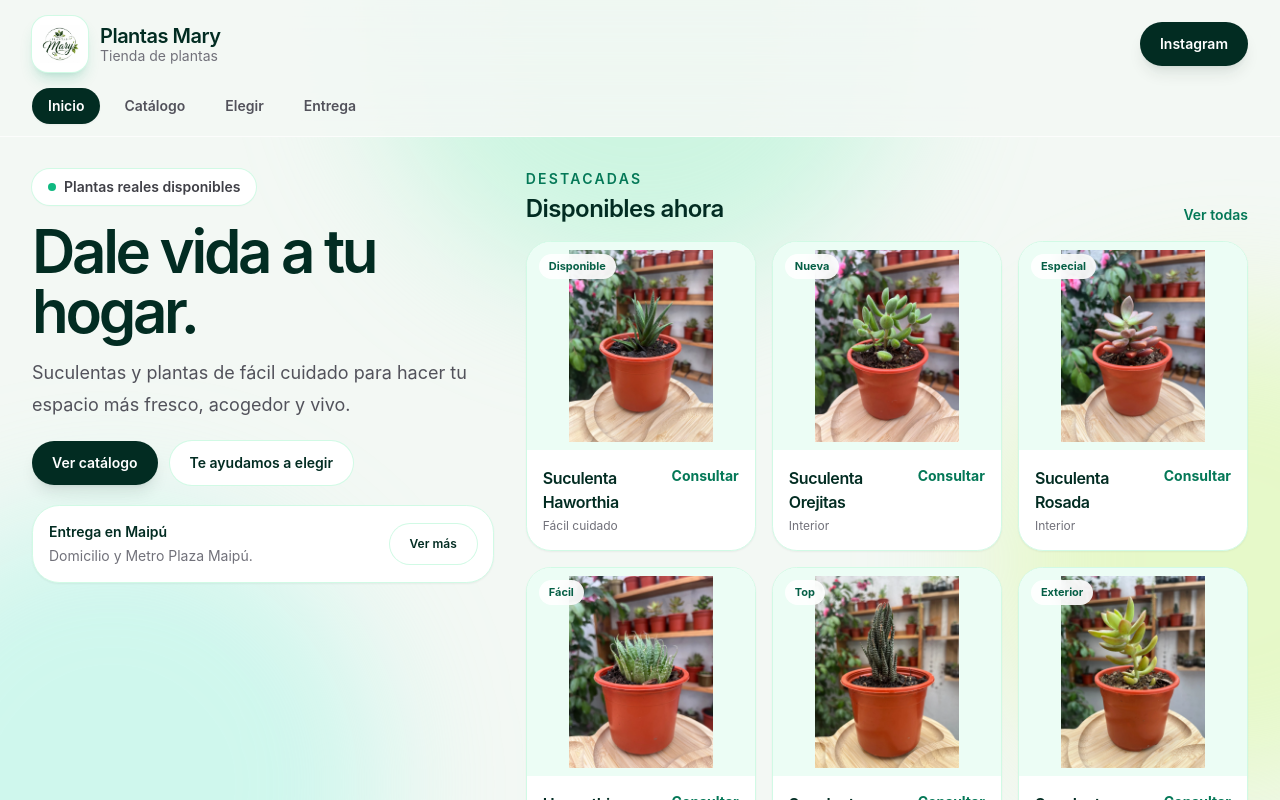
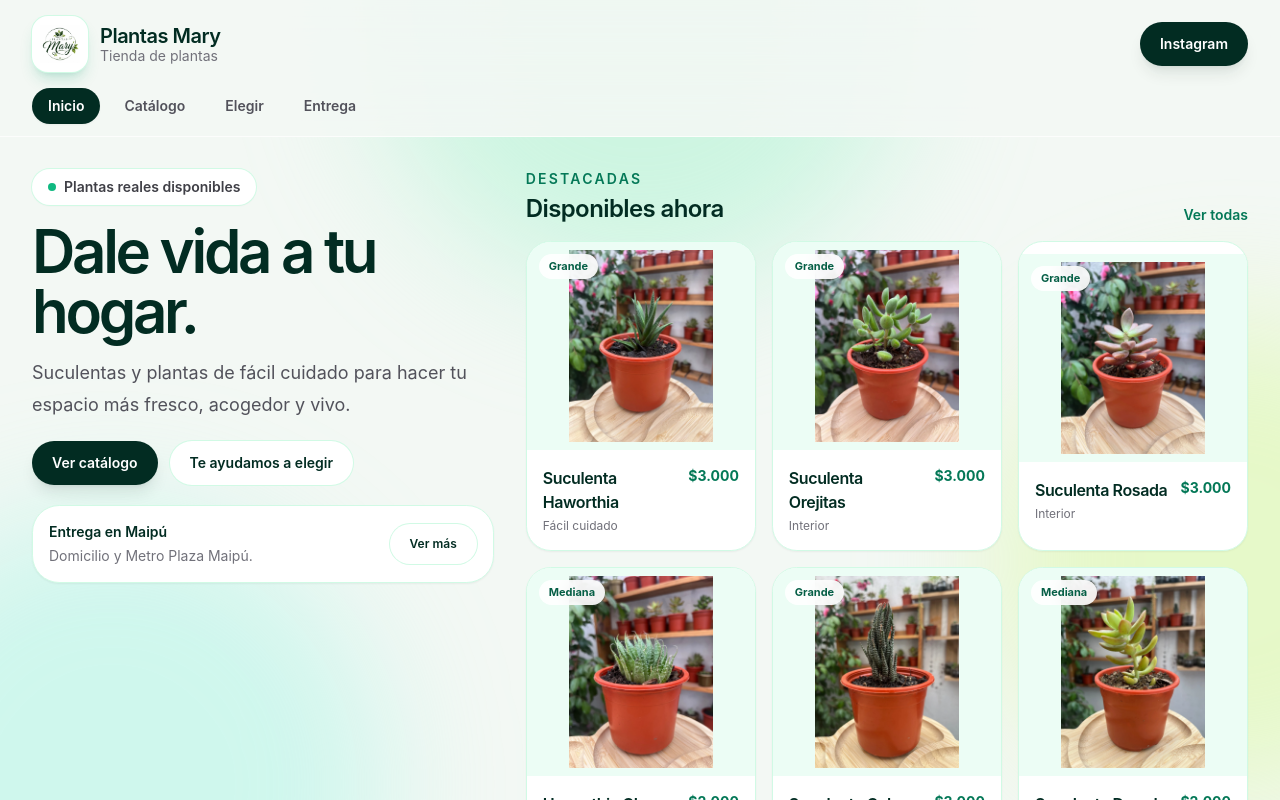
Before and after one commit to joaquinserrailler-lab/PlantasMary, a Next.js app: page / in a window 1280 px wide. Shown: the top 800 px of the page. Built offline with nearby package versions, Linux system fonts and the light colour scheme.

Commit message:
Update page.tsx

```diff
--- a/app/page.tsx
+++ b/app/page.tsx
@@ -38,137 +38,137 @@ const plants: Plant[] = [
   {
     id: "haworthia-verde",
     name: "Suculenta Haworthia",
-    price: "Consultar",
+    price: "$3.000",
     category: "Fácil cuidado",
-    short: "Pequeña, firme y resistente.",
+    short: "Macetero grande, firme y resistente.",
     description: "Suculenta compacta y decorativa, ideal para escritorios, repisas o rincones con buena luz.",
     image: "/suculenta-haworthia-verde.webp",
     light: "media",
     water: "Bajo",
     care: "facil",
     bestFor: ["principiante", "decorar", "regalo"],
-    tags: ["Suculenta", "Bajo riego", "Fácil"],
-    badge: "Disponible",
+    tags: ["Macetero grande", "Bajo riego", "Fácil"],
+    badge: "Grande",
   },
   {
     id: "orejitas",
     name: "Suculenta Orejitas",
-    price: "Consultar",
+    price: "$3.000",
     category: "Interior",
-    short: "Suave, curiosa y decorativa.",
+    short: "Macetero grande, suave y decorativa.",
     description: "Planta pequeña con hojas redondeadas. Muy linda para regalar o decorar espacios chicos.",
     image: "/suculenta-orejitas.webp",
     light: "media",
     water: "Bajo",
     care: "facil",
     bestFor: ["decorar", "regalo", "principiante"],
-    tags: ["Interior", "Regalo", "Compacta"],
-    badge: "Nueva",
+    tags: ["Macetero grande", "Interior", "Regalo"],
+    badge: "Grande",
   },
   {
     id: "rosada",
     name: "Suculenta Rosada",
-    price: "Consultar",
+    price: "$3.000",
     category: "Interior",
-    short: "Color suave y estilo delicado.",
+    short: "Macetero grande, color suave y delicado.",
     description: "Suculenta de tonos rosados, ideal para quienes buscan una planta diferente y decorativa.",
     image: "/suculenta-rosada.webp",
     light: "media",
     water: "Bajo",
     care: "facil",
     bestFor: ["decorar", "regalo"],
-    tags: ["Rosada", "Decorativa", "Bajo riego"],
-    badge: "Especial",
+    tags: ["Macetero grande", "Rosada", "Decorativa"],
+    badge: "Grande",
   },
   {
     id: "haworthia-clara",
     name: "Haworthia Clara",
-    price: "Consultar",
+    price: "$2.000",
     category: "Fácil cuidado",
-    short: "Compacta y de bajo mantenimiento.",
+    short: "Macetero mediano, compacto y fácil.",
     description: "Perfecta para comenzar con plantas. Requiere poco riego y se adapta bien a espacios luminosos.",
     image: "/suculenta-haworthia-clara.webp",
     light: "media",
     water: "Bajo",
     care: "facil",
     bestFor: ["principiante", "decorar"],
-    tags: ["Fácil", "Compacta", "Bajo riego"],
-    badge: "Fácil",
+    tags: ["Macetero mediano", "Fácil", "Bajo riego"],
+    badge: "Mediana",
   },
   {
     id: "haworthia-cebra",
     name: "Suculenta Cebra",
-    price: "Consultar",
+    price: "$3.000",
     category: "Fácil cuidado",
-    short: "Textura marcada y look moderno.",
+    short: "Macetero grande, textura marcada y moderna.",
     description: "Suculenta llamativa por sus líneas y textura. Buena opción para espacios modernos y luminosos.",
     image: "/suculenta-haworthia-cebra.webp",
     light: "media",
     water: "Bajo",
     care: "facil",
     bestFor: ["decorar", "principiante"],
-    tags: ["Moderna", "Resistente", "Bajo riego"],
-    badge: "Top",
+    tags: ["Macetero grande", "Moderna", "Resistente"],
+    badge: "Grande",
   },
   {
     id: "dorada",
     name: "Suculenta Dorada",
-    price: "Consultar",
+    price: "$2.000",
     category: "Exterior",
-    short: "Tonos claros y presencia alegre.",
+    short: "Macetero mediano, tonos claros y alegres.",
     description: "Ideal para lugares con buena luz. Sus tonos verdes y dorados aportan frescura y calidez.",
     image: "/suculenta-dorada.webp",
     light: "alta",
     water: "Bajo",
     care: "facil",
     bestFor: ["terraza", "decorar", "regalo"],
-    tags: ["Buena luz", "Exterior", "Color claro"],
-    badge: "Exterior",
+    tags: ["Macetero mediano", "Buena luz", "Exterior"],
+    badge: "Mediana",
   },
   {
     id: "colgante",
     name: "Suculenta Vertical",
-    price: "Consultar",
+    price: "$3.000",
     category: "Exterior",
-    short: "Forma alta y mucho carácter.",
+    short: "Macetero grande, forma alta y llamativa.",
     description: "Suculenta con silueta más alta, ideal para destacar en terraza, repisa o entrada luminosa.",
     image: "/suculenta-colgante.webp",
     light: "alta",
     water: "Bajo",
     care: "facil",
     bestFor: ["terraza", "decorar"],
-    tags: ["Vertical", "Luminosa", "Bajo riego"],
-    badge: "Destacada",
+    tags: ["Macetero grande", "Vertical", "Luminosa"],
+    badge: "Grande",
   },
   {
     id: "mini-verde",
     name: "Suculenta Mini Verde",
-    price: "Consultar",
+    price: "$1.000",
     category: "Interior",
-    short: "Pequeña, fresca y delicada.",
+    short: "Macetero chico, fresca y delicada.",
     description: "Opción mini para detalles decorativos, escritorios o regalos simples.",
     image: "/suculenta-mini-verde.webp",
     light: "media",
     water: "Bajo",
     care: "facil",
     bestFor: ["regalo", "decorar", "principiante"],
-    tags: ["Mini", "Regalo", "Decorativa"],
-    badge: "Mini",
+    tags: ["Macetero chico", "Mini", "Regalo"],
+    badge: "Chica",
   },
   {
     id: "echeveria-clara",
     name: "Suculenta Echeveria",
-    price: "Consultar",
+    price: "$1.000",
     category: "Interior",
-    short: "Clara, suave y elegante.",
+    short: "Macetero chico, clara y elegante.",
     description: "Suculenta de tonos claros, perfecta para decorar con un estilo limpio y natural.",
     image: "/suculenta-echeveria-clara.webp",
     light: "media",
     water: "Bajo",
     care: "facil",
     bestFor: ["decorar", "regalo"],
-    tags: ["Elegante", "Interior", "Bajo riego"],
-    badge: "Favorita",
+    tags: ["Macetero chico", "Elegante", "Interior"],
+    badge: "Chica",
   },
 ]
 
@@ -467,7 +467,7 @@ function CatalogView() {
         <div>
           <p className="text-sm font-semibold uppercase tracking-[0.2em] text-emerald-700">Catálogo</p>
           <h2 className="mt-3 text-4xl font-semibold tracking-tight text-emerald-950 sm:text-5xl">Plantas disponibles</h2>
-          <p className="mt-3 max-w-2xl text-base leading-7 text-zinc-600">Estas son las plantas reales disponibles. Las fotos se muestran completas y los nombres/precios se pueden editar cuando quieras.</p>
+          <p className="mt-3 max-w-2xl text-base leading-7 text-zinc-600">Estas son las plantas reales disponibles. Precios: grandes $3.000, medianas $2.000 y chicas $1.000.</p>
         </div>
 
         <input
@@ -508,8 +508,25 @@ function RecommenderView() {
   const [useCase, setUseCase] = useState<UseCase>("principiante")
 
   const recommended = useMemo(() => {
-    return [...plants].map((plant) => ({ plant, score: scorePlant(plant, light, care, useCase) })).sort((a, b) => b.score - a.score).slice(0, 6)
+    return [...plants]
+      .map((plant) => ({ plant, score: scorePlant(plant, light, care, useCase) }))
+      .sort((a, b) => b.score - a.score)
   }, [light, care, useCase])
+
+  const topScore = recommended[0]?.score ?? 0
+  const bestMatches = recommended.filter((item) => item.score >= topScore - 1).slice(0, 3)
+  const otherOptions = recommended.filter((item) => item.score < topScore - 1).slice(0, 6)
+
+  const lightText = light === "baja" ? "poca luz" : light === "media" ? "luz indirecta" : "mucha luz"
+  const careText = care === "facil" ? "muy fácil cuidado" : "cuidado medio"
+  const useText =
+    useCase === "principiante"
+      ? "empezar"
+      : useCase === "decorar"
+        ? "decorar"
+        : useCase === "terraza"
+          ? "terraza o exterior"
+          : "regalar"
 
   return (
     <section className="mx-auto max-w-7xl px-5 py-8 sm:px-8">
@@ -517,8 +534,22 @@ function RecommenderView() {
         <div className="grid gap-6 lg:grid-cols-[0.9fr_1.1fr]">
           <div className="rounded-[2rem] bg-gradient-to-br from-emerald-950 via-emerald-900 to-teal-900 p-7 text-white">
             <p className="text-sm font-semibold uppercase tracking-[0.18em] text-emerald-200">Te ayudamos a elegir</p>
-            <h2 className="mt-4 text-3xl font-semibold tracking-tight">Encuentra la ideal para ti.</h2>
-            <p className="mt-4 text-sm leading-7 text-emerald-50">Elige tus preferencias y te mostramos las plantas que mejor pueden calzar con tu espacio.</p>
+            <h2 className="mt-4 text-3xl font-semibold tracking-tight">Elige según tu espacio.</h2>
+            <p className="mt-4 text-sm leading-7 text-emerald-50">
+              Esto no reemplaza una conversación por WhatsApp, pero ordena el catálogo según luz, facilidad y uso.
+            </p>
+
+            <div className="mt-8 rounded-3xl bg-white/10 p-5 ring-1 ring-white/10">
+              <p className="text-sm font-semibold">Tu búsqueda actual</p>
+              <div className="mt-3 flex flex-wrap gap-2">
+                <span className="rounded-full bg-white/15 px-3 py-1 text-xs font-semibold text-white">{lightText}</span>
+                <span className="rounded-full bg-white/15 px-3 py-1 text-xs font-semibold text-white">{careText}</span>
+                <span className="rounded-full bg-white/15 px-3 py-1 text-xs font-semibold text-white">{useText}</span>
+              </div>
+              <p className="mt-3 text-xs leading-5 text-emerald-50">
+                Como casi todas son suculentas de bajo riego, algunas opciones pueden repetirse; las primeras son las que mejor calzan.
+              </p>
+            </div>
           </div>
 
           <div className="rounded-[2rem] border border-emerald-100 bg-white p-5 sm:p-7">
@@ -545,12 +576,31 @@ function RecommenderView() {
           </div>
         </div>
 
+        <div className="mt-6 rounded-[2rem] border border-emerald-100 bg-emerald-50 p-5">
+          <p className="text-sm font-semibold uppercase tracking-[0.18em] text-emerald-700">Resultado</p>
+          <h3 className="mt-2 text-2xl font-semibold tracking-tight text-emerald-950">
+            Estas plantas calzan mejor con tus elecciones
+          </h3>
+          <p className="mt-2 max-w-3xl text-sm leading-6 text-zinc-600">
+            Priorizamos las opciones según lo que marcaste. Si quieres, también puedes escribir por WhatsApp y te ayudamos a confirmar stock y tamaño.
+          </p>
+        </div>
+
         <div className="mt-6">
-          <h3 className="mb-4 text-xl font-semibold tracking-tight text-emerald-950">Recomendadas para ti</h3>
+          <h3 className="mb-4 text-xl font-semibold tracking-tight text-emerald-950">Mejor calce</h3>
           <div className="grid gap-5 md:grid-cols-2 xl:grid-cols-3">
-            {recommended.map(({ plant }) => <PlantCard key={plant.id} plant={plant} compact />)}
+            {bestMatches.map(({ plant }) => <PlantCard key={plant.id} plant={plant} compact />)}
           </div>
         </div>
+
+        {otherOptions.length > 0 && (
+          <div className="mt-8">
+            <h3 className="mb-4 text-xl font-semibold tracking-tight text-emerald-950">También podrían servirte</h3>
+            <div className="grid gap-5 md:grid-cols-2 xl:grid-cols-3">
+              {otherOptions.map(({ plant }) => <PlantCard key={plant.id} plant={plant} compact />)}
+            </div>
+          </div>
+        )}
       </div>
     </section>
   )
```
